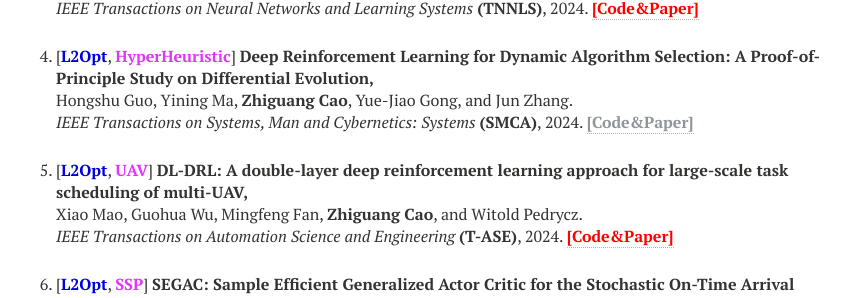
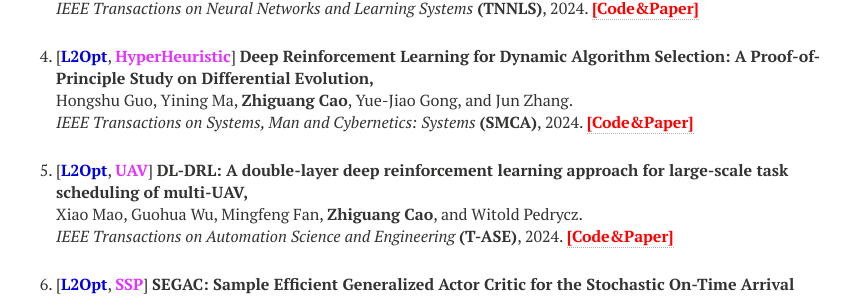
Before and after one commit to zhiguangcaosg/zhiguangcaosg.github.io, a Jekyll site: the page built from publications.md, in a window 1280 px wide. Shown: the part 3882-4180 px from the top of the page, without its empty margins (264-1127 px from the left). Built offline with Jekyll 4.4.1, drawn with Linux system fonts in a browser that asks for light colours; nearby versions of some CDN libraries.

Commit message:
Update publications.html

```diff
--- a/_layouts/publications.html
+++ b/_layouts/publications.html
@@ -468,7 +468,7 @@ div.bibtex pre { font-size: 75%; overflow: auto;  width: 100%; padding: 0em 0em;
 <p>
 [<font color="#0000E3"><b>L2Opt</b></font>, <font color="#E333FF"><b>HyperHeuristic</b></font>] <b>Deep Reinforcement Learning for Dynamic Algorithm Selection: A Proof-of-Principle Study on Differential Evolution,</b>
 <br>Hongshu Guo, Yining Ma, <b>Zhiguang Cao</b>, Yue-Jiao Gong, and Jun Zhang.<br>
-<i> IEEE Transactions on Systems, Man and Cybernetics: Systems</i> <b>(SMCA)</b>, 2024. <a href="https://zhiguangcaosg.github.io/publications/"> <font color="#8F959A"><b>[Code&Paper]</b> </font></a>
+<i> IEEE Transactions on Systems, Man and Cybernetics: Systems</i> <b>(SMCA)</b>, 2024. <a href="https://github.com/GMC-DRL/RL-DAS" target="_blank"> <font color="#FF0000"><b>[Code&Paper]</b> </font></a>
 </p>
 </li>
 
```
